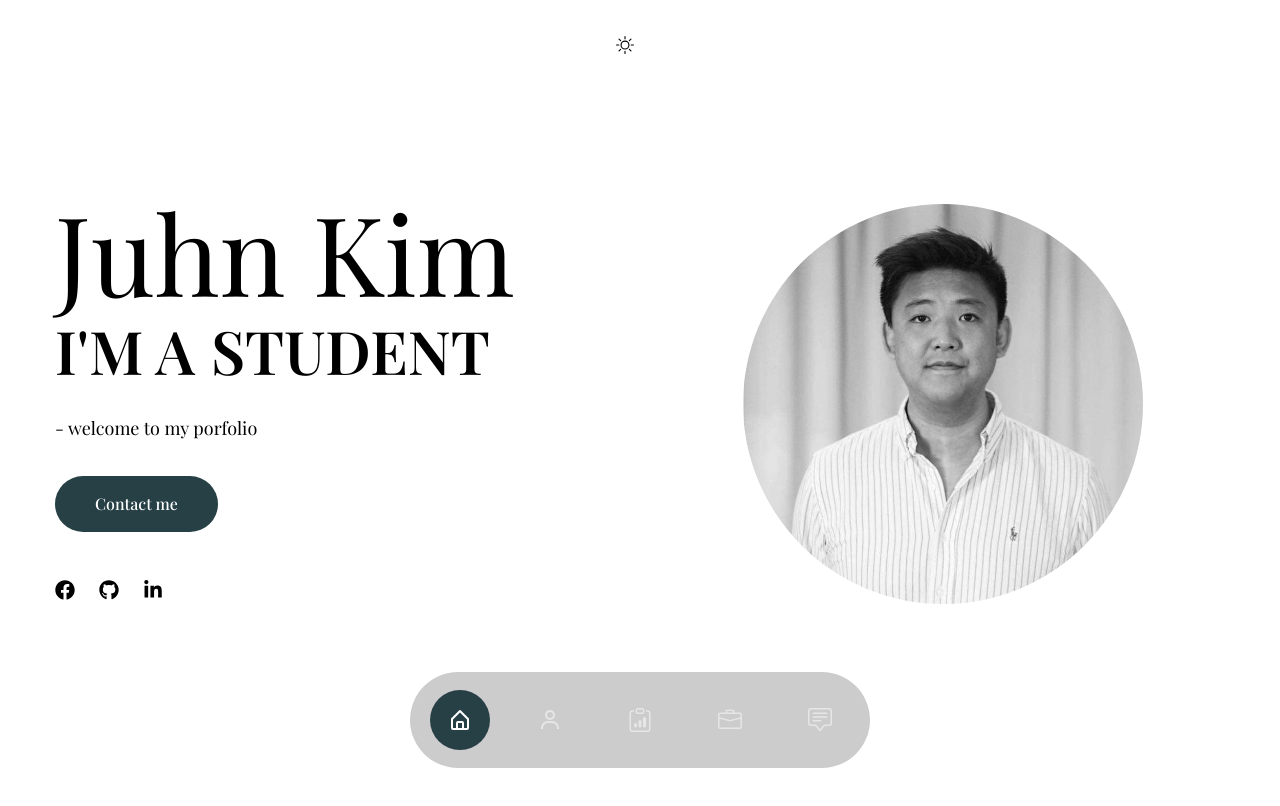
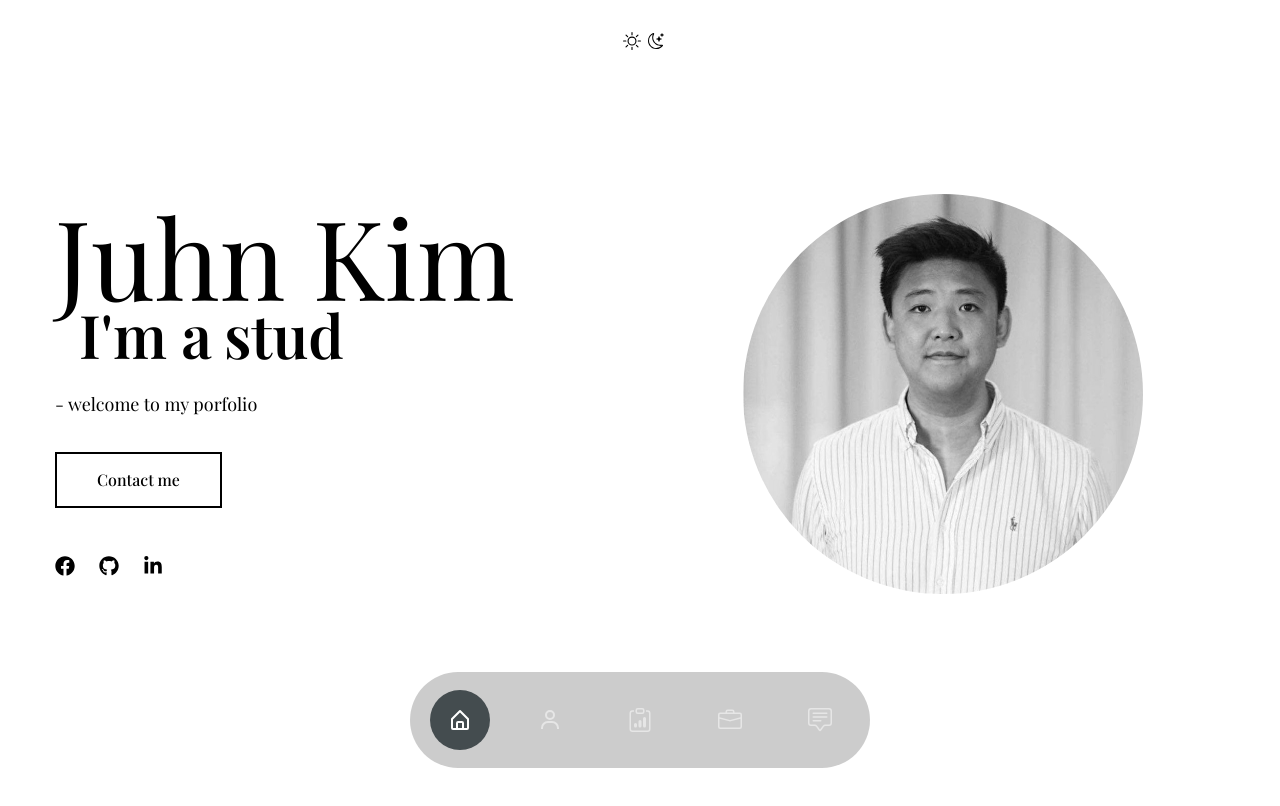
Before and after one commit to Juhniel/Portfolio-reactv2, a React (Vite) app: page / in a window 1280 px wide. Shown: the top 806 px of the page. Built offline with nearby package versions, Linux system fonts and the light colour scheme; a web font is replaced by a local one.

Commit message:
banner and header + darkmode / lightmode

```diff
--- a/src/App.jsx
+++ b/src/App.jsx
@@ -14,8 +14,11 @@ export default function App() {
   const [theme, setTheme] = useState("light");
 
   //  LIGHT / DARK - MODE
-  function handleThemeSwitch() {
-    setTheme(theme === "dark" ? "light" : "dark");
+  function handleThemeLight() {
+    setTheme("light");
+  }
+  function handleThemeDark() {
+    setTheme("dark");
   }
 
   useEffect(() => {
@@ -28,7 +31,7 @@ export default function App() {
 
   return(
     <div className='bg-white bg-no-repeat bg-cover overflow-hidden dark:bg-zinc-900 dark:text-white'>
-    <Header toggleTheme={handleThemeSwitch} theme={theme}/>
+    <Header handleThemeLight={handleThemeLight} handleThemeDark={handleThemeDark} theme={theme}/>
     <Banner />
     <Nav />
     <About />
--- a/src/components/Banner.jsx
+++ b/src/components/Banner.jsx
@@ -14,59 +14,80 @@ import TextAnimation from "./TextAnimation";
 export default function Banner() {
   const name = "Juhn Kim".split("");
   return (
-    <section id="home" className="min-h-[85vh] lg:min-h-[78vh] flex items-center">
+    <section
+      id="home"
+      className="min-h-[85vh] lg:min-h-[78vh] flex items-center"
+    >
       <div className="container mx-auto">
         <div className="flex flex-col gap-y-8 lg:flex-row lg:items-center lg:gap-x-12">
           {/* text */}
           <div className="flex-1 text-center font-tertiary lg:text-left">
-            <h1 className="text-[55px] mb-6 font-light leading-[0.8] lg:text-[110px] text-black dark:text-white">
+            <motion.h1
+              variants={fadeIn("up", 0.3)}
+              initial="hidden"
+              whileInView={"show"}
+              viewport={{ once: false, amount: 0.7 }}
+              className="text-[55px] mb-1 font-light leading-[0.8] lg:text-[110px] text-black dark:text-white"
+            >
               {name.map((letter, index) => {
-                return(
+                return (
                   <TextAnimation key={index}>
-                  {letter === " " ? "\u00A0" : letter}
-                </TextAnimation>
-                )
+                    {letter === " " ? "\u00A0" : letter}
+                  </TextAnimation>
+                );
               })}
-            </h1>
-            <div className="mb-6 text-[36px] lg:text-[60px] font-secondary font-semibold uppercase leading-[1]">
-              <span className="mr-4 font-tertiary text-black dark:text-white">I'm A</span>
+            </motion.h1>
+            <motion.div
+              variants={fadeIn("up", 0.5)}
+              initial="hidden"
+              whileInView={"show"}
+              viewport={{ once: false, amount: 0.7 }}
+              className="mb-4 ml-6 text-[36px] lg:text-[60px] font-secondary font-semibold  leading-[1]"
+            >
+              <span className="mr-3 font-tertiary text-black dark:text-white">
+                I'm a
+              </span>
 
               <TypeAnimation
-                sequence={[
-                  "Student",
-                  2000,
-                  "Developer",
-                  2000,
-                ]}
+                sequence={["developer", 2000, "..", 500, "student", 2000, "..", 500]}
                 speed={30}
                 className="text-black font-tertiary dark:text-white"
                 wrapper="span"
                 repeat={Infinity}
               />
-            </div>
-            <p className="mb-8 max-w-lg mx-auto lg:mx-0 text-black dark:text-white">
+            </motion.div>
+            <motion.p
+              variants={fadeIn("up", 0.4)}
+              initial="hidden"
+              whileInView={"show"}
+              viewport={{ once: false, amount: 0.7 }}
+              className="mb-8 max-w-lg mx-auto lg:mx-0 text-black dark:text-white"
+            >
               - welcome to my porfolio
-            </p>
+            </motion.p>
             <div className="flex max-w-max gap-x-6 items-center mb-12 mx-auto lg:mx-0">
               <button className="btn btn-lg">Contact me</button>
-
             </div>
             {/* Socials */}
             <div className="flex text-[20px] gap-x-6 max-w-max mx-auto lg:mx-0">
               <a href="#">
-                <FaFacebook className="text-black dark:text-white"/>
+                <FaFacebook className="text-black dark:text-white" />
               </a>
               <a href="#">
-                <FaGithub className="text-black dark:text-white"/>
+                <FaGithub className="text-black dark:text-white" />
               </a>
               <a href="#">
-                <FaLinkedinIn className="text-black dark:text-white"/>
+                <FaLinkedinIn className="text-black dark:text-white" />
               </a>
             </div>
           </div>
           {/* image */}
-          <div className="hidden lg:flex flex-1 max-w-[320px] lg:max-w-[482px] mx-auto">
-            <img src={Selfie} className="w-[400px] rounded-full filter transition-all duration-300 grayscale hover:grayscale-0" alt="" />
+          <div className="hidden lg:flex flex-1 max-w-[320px] lg:max-w-[482px]">
+            <img
+              src={Selfie}
+              className="w-[400px] rounded-full filter transition-all duration-300 grayscale hover:grayscale-0"
+              alt=""
+            />
           </div>
         </div>
       </div>
--- a/src/components/Header.jsx
+++ b/src/components/Header.jsx
@@ -1,7 +1,7 @@
 import React, {useState, useEffect } from 'react';
 import ThemeToggle from './ThemeToggle';
 
-export default function Header({ toggleTheme, theme }) {
+export default function Header({ handleThemeDark, handleThemeLight, theme }) {
   return(
     <header className='py-8'>
       <div className='container mx-auto'>
@@ -15,7 +15,7 @@ export default function Header({ toggleTheme, theme }) {
             Work with me
           </button> */}
 
-            <ThemeToggle toggleTheme={toggleTheme} theme={theme}/>
+            <ThemeToggle handleThemeDark={handleThemeDark} handleThemeLight={handleThemeLight} theme={theme}/>
             {/* <BsMoonStars color='black'/> */}
         </div>
       </div>
--- a/src/components/ThemeToggle.jsx
+++ b/src/components/ThemeToggle.jsx
@@ -1,24 +1,22 @@
-import {BsSun, BsMoonStars} from "react-icons/bs"
+import { BsSun, BsMoonStars } from "react-icons/bs";
 
-export default function ThemeToggle({ toggleTheme, theme }) {
-
+export default function ThemeToggle({ handleThemeDark, handleThemeLight, theme }) {
   return (
+    <>
     <button
-      onClick={toggleTheme}
-      className="w-14 h-7 rounded-full p-1 bg-white dark:bg-gray-900 relative transition-colors duration-500 ease-in focus:outline-none focus:ring-2 focus:ring-white dark:focus:ring-white focus:border-transparent"
+      onClick={handleThemeLight}
     >
-      <BsSun
-        color="black"
-        className={`absolute top-1 left-1 transition-opacity duration-300 ease-out ${
-          theme === "dark" ? "opacity-0" : "opacity-100"
-        }`}
-      />
-      <BsMoonStars
-
-        className={`absolute top-1 right-1 transition-opacity duration-300 ease-out ${
-          theme === "dark" ? "opacity-100" : "opacity-0"
-        }`}
-      />
+        <BsSun
+          className="text-black w-8 dark:text-white hover:text-amber-400 dark:hover:text-amber-400"
+        />
     </button>
+    <button
+      onClick={handleThemeDark}
+    >
+        <BsMoonStars
+         className="text-black dark:text-white w-4 hover:text-yellow-400 dark:hover:text-yellow-200"
+        />
+    </button>
+    </>
   );
 }
--- a/src/index.css
+++ b/src/index.css
@@ -2,12 +2,8 @@
 @tailwind components;
 @tailwind utilities;
 
-.btn {
-  background-color: #274046
-}
-
 .active {
-  background-color: #274046;
+  background-color: #444c4ffe;
 }
 
 span {
@@ -31,7 +27,7 @@ span {
     @apply font-primary font-semibold text-[26px] mb-6 leading-[46px];
   }
   .btn {
-    @apply rounded-full font-primary text-white font-medium;
+    @apply border-2 font-primary text-black border-black dark:border-white dark:text-white font-medium ;
   }
   .btn-sm {
     @apply h-[48px] px-6 text-sm;
```
